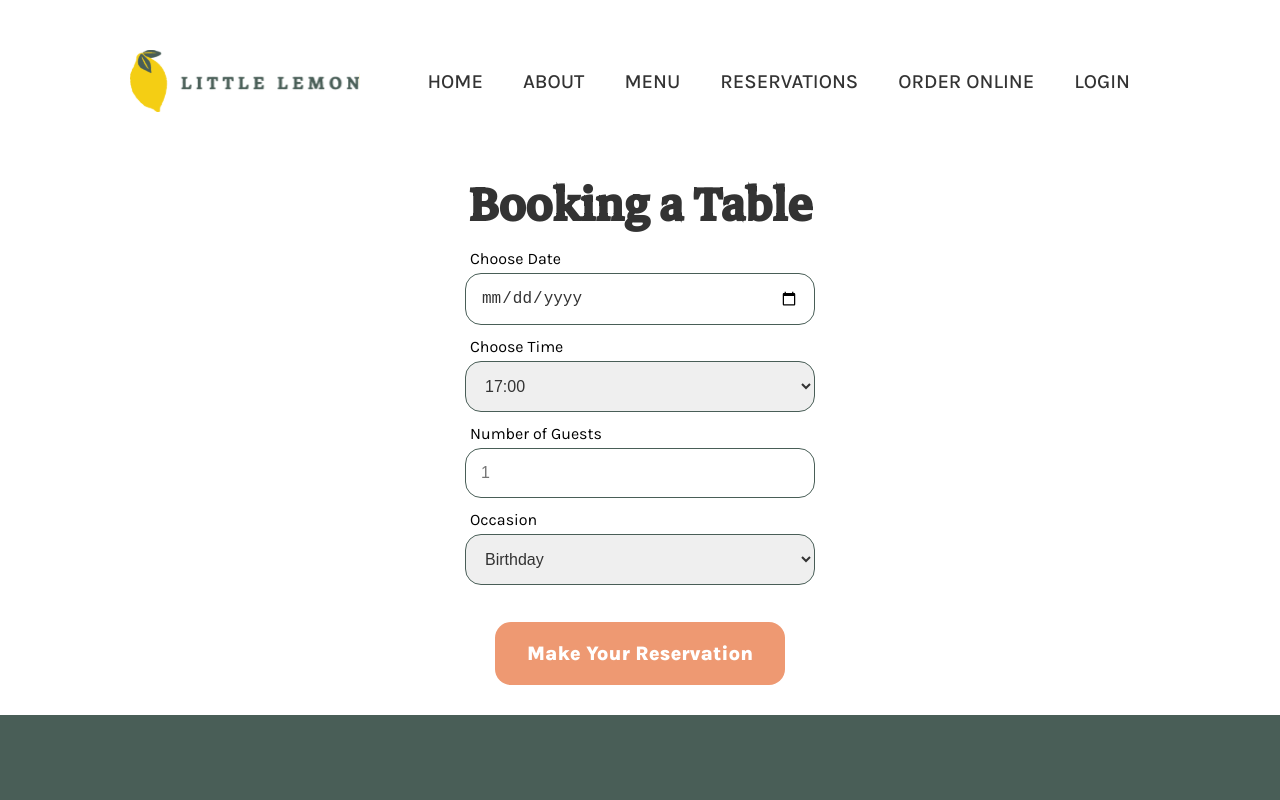
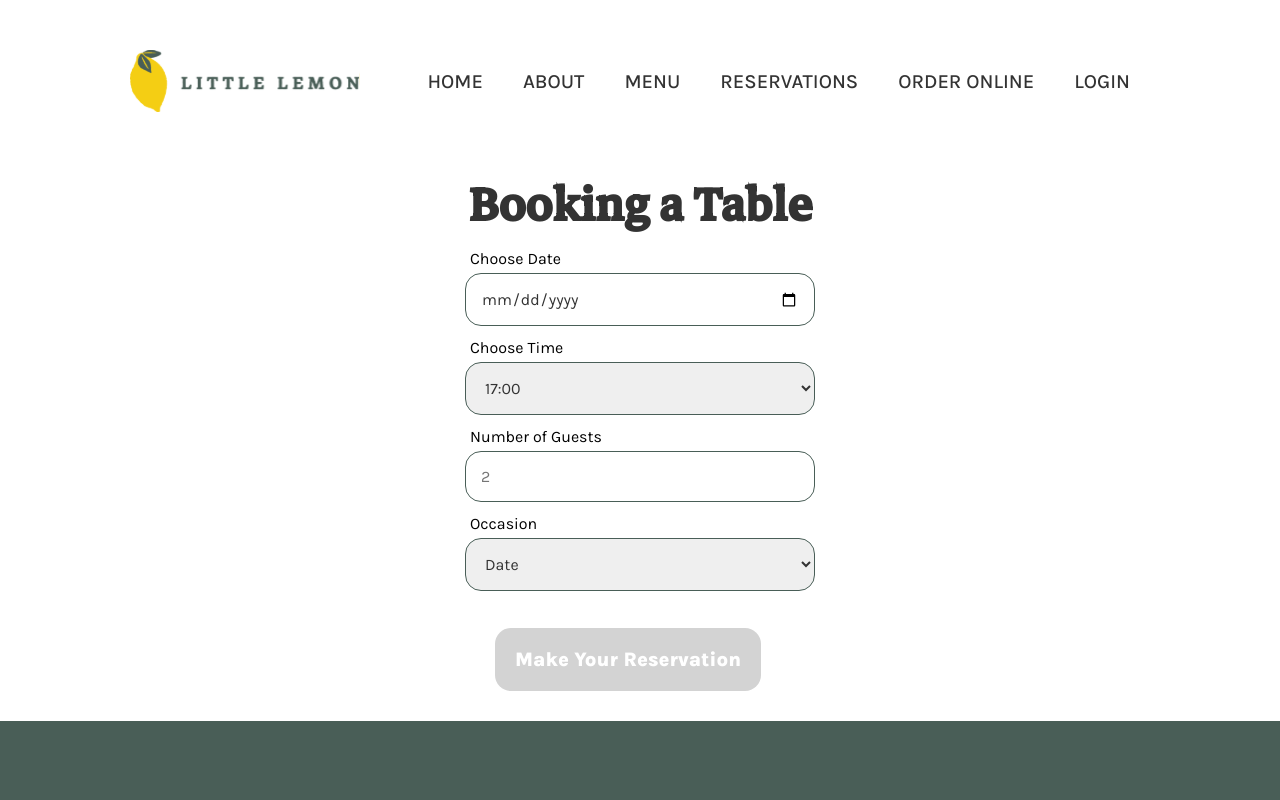
Before and after one commit to capri4os/lemon, a React (Create React App) app: page /booking in a window 1280 px wide. Shown: the top 800 px of the page. Built offline with nearby package versions, Linux system fonts and the light colour scheme.

Commit message:
client-side form validation

```diff
--- a/public/index.html
+++ b/public/index.html
@@ -11,7 +11,7 @@
   <meta name="og:description" content="Little Lemon is a family restraunt with Middeteranion cuisine." />
   <meta name="og:image" content="%PUBLIC_URL%/images/mario-and-adrian.jpg" />
   <link rel="apple-touch-icon" href="%PUBLIC_URL%/little-lemon-logo.png" />
-  <!-- <script src="https://raw.githubusercontent.com/Meta-Front-End-Developer-PC/capstone/master/api.js"></script> -->
+  <!-- <script src="https://raw.githubusercontent.com/Meta-Front-End-Developer-PC/capstone/master/api.js"></script> //  broken API -->
   <!--
       manifest.json provides metadata used when your web app is installed on a
       user's mobile device or desktop. See https://developers.google.com/web/fundamentals/web-app-manifest/
--- a/src/App.js
+++ b/src/App.js
@@ -3,6 +3,7 @@ import { Routes, Route } from "react-router-dom";
 import Homepage from "./components/Homepage";
 import Booking from "./components/Booking";
 import Delivery from "./components/Delivery";
+import ConfirmedBooking from "./components/ConfirmedBooking";
 
 function App() {
   return (
@@ -11,6 +12,7 @@ function App() {
         <Route path="/" element={<Homepage />} />
         <Route path="/booking" element={<Booking />} />
         <Route path="/delivery" element={<Delivery />} />
+        <Route path="/confirmed-booking" element={<ConfirmedBooking />} />
       </Routes>
     </>
   )
--- a/src/components/Booking.js
+++ b/src/components/Booking.js
@@ -36,11 +36,16 @@ const Booking = () => {
         updateTimes();
     }, [currentDate]);
 
+    // const submitForm = () => {
+    //     submitAPI(formData); // If the submitAPI(formData) API call returns true, navigate to the booking confirmed page.
+    // }
+
     return (
         <>
             <Header />
             <div className="container"><h1 className="booking__heading">Booking a Table</h1>
                 <Form availableTimes={availableTimes} updateTimes={dispatch} /></div>
+            {/* <Form availableTimes={availableTimes} updateTimes={dispatch} submitForm={submitForm}/></div> */}
             <Footer />
         </>
     )
--- /dev/null
+++ b/src/components/ConfirmedBooking.js
@@ -0,0 +1,17 @@
+import React from "react";
+import Header from "./Header";
+import Footer from "./Footer";
+
+const ConfirmedBooking = () => {
+    return (
+        <>
+            <Header />
+            <div className="container">
+                <h1 className="confirmation__heading">Your Booking is successfully confirmed!</h1>
+            </div>
+            <Footer />
+        </>
+    )
+}
+
+export default ConfirmedBooking;
--- a/src/components/Form.js
+++ b/src/components/Form.js
@@ -1,5 +1,6 @@
 import React from "react";
-import { useState } from "react";
+import { useState, useEffect } from "react";
+import { HashLink as Link } from "react-router-hash-link";
 
 const Form = (props) => {
     const [form, setForm] = useState(
@@ -10,6 +11,14 @@ const Form = (props) => {
             occasion: ""
         }
     );
+
+    const [isValid, setIsValid] = useState(false);
+
+    useEffect(() => {
+        const formValues = Object.values(form);
+        const allFieldsFilled = formValues.every(value => value !== "");
+        setIsValid(allFieldsFilled);
+    }, [form]);
 
     const handleDateChange = (e) => {
         setForm({
@@ -60,7 +69,8 @@ const Form = (props) => {
                 type="date"
                 name="date"
                 value={form.date}
-                onChange={handleDateChange} />
+                onChange={handleDateChange}
+                required />
             <label htmlFor="time" className="booking__form__label">Choose Time</label>
             <select
                 className="booking__form__select"
@@ -68,7 +78,8 @@ const Form = (props) => {
                 type="text"
                 name="time"
                 value={form.time}
-                onChange={handleTimeChange}>
+                onChange={handleTimeChange}
+                required>
                 {props.availableTimes.map((timeObj, index) => (
                     <option key={index} value={timeObj.time}>
                         {timeObj.time}
@@ -80,12 +91,13 @@ const Form = (props) => {
                 className="booking__form__input"
                 id="guests"
                 type="number"
-                placeholder="1"
+                placeholder="2"
                 min="1"
                 max="10"
                 name="guests"
                 value={form.guests}
                 onChange={handleGuestsChange}
+                required minLength={1} maxLength={10}
             />
             <label htmlFor="occasion" className="booking__form__label">Occasion</label>
             <select
@@ -94,13 +106,19 @@ const Form = (props) => {
                 type="text"
                 name="occasion"
                 value={form.occasion}
-                onChange={handleOccasionChange}>
-                <option>Birthday</option>
+                onChange={handleOccasionChange}
+                required>
+                <option>Date</option>
+                <option >Birthday</option>
                 <option>Anniversary</option>
             </select>
-            <button
-                type="submit" className="booking__form__btn"
-            >Make Your Reservation</button>
+            <Link to="/confirmed-booking">
+                <button
+                    type="submit"
+                    className="booking__form__btn"
+                    disabled={!isValid}
+                >Make Your Reservation</button>
+            </Link>
         </form>
     )
 };
--- a/src/index.css
+++ b/src/index.css
@@ -91,6 +91,10 @@ body {
 
 a {
   text-decoration: none;
+}
+
+input:focus:invalid {
+  border: 2px solid red;
 }
 
 /* Header */
@@ -532,6 +536,7 @@ a {
   border-radius: 16px;
   border: 1px solid #495E57;
   margin-bottom: 7px;
+  font-family: "Karla";
   font-size: 16px;
   color: #333;
 }
@@ -548,6 +553,23 @@ a {
   font-style: normal;
   font-weight: 800;
   line-height: normal;
+}
+
+.booking__form__btn:disabled {
+  color: #fff;
+  background-color: lightgray;
+}
+
+.confirmation__heading {
+  text-align: center;
+  color: #333;
+    font-family: "Markazi Text";
+    font-size: 64px;
+    font-style: normal;
+    font-weight: 600;
+    line-height: normal;
+    margin: 0 auto;
+    padding-bottom: 150px;
 }
 
 /* Tablet styles */
```
Also changed, not shown: 1 other file (tests, documents, lock files or other folders).
